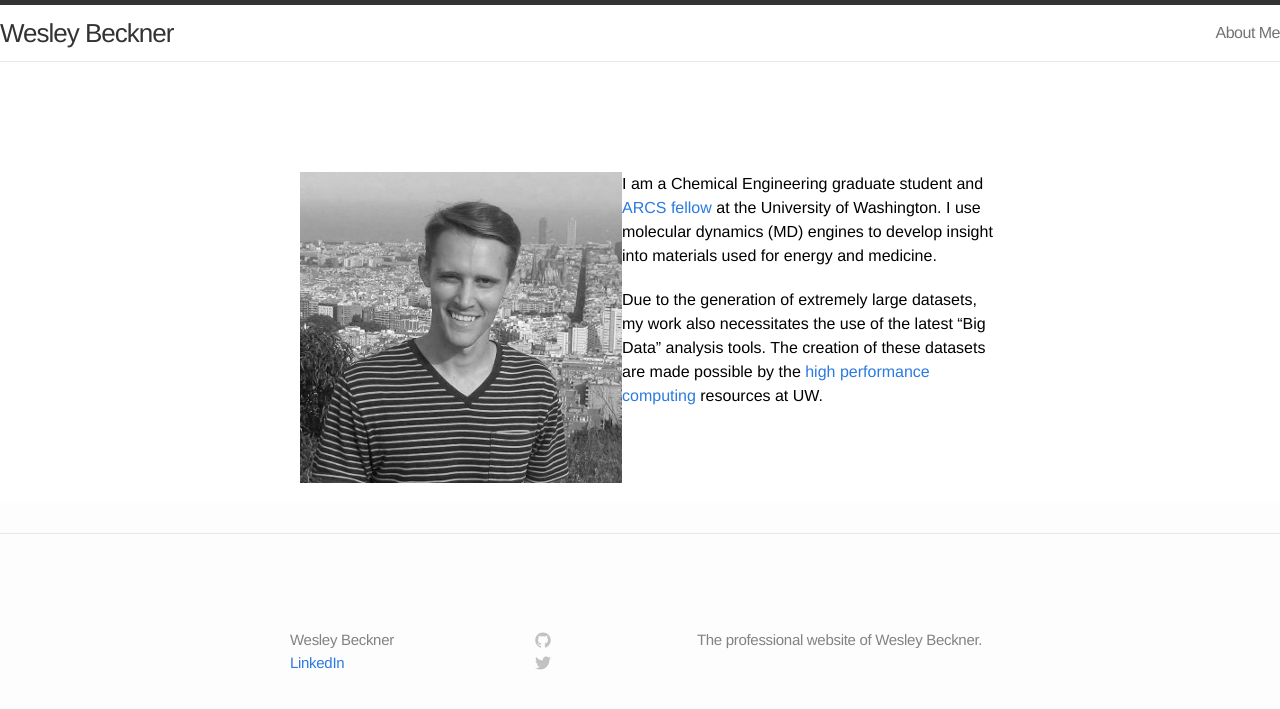
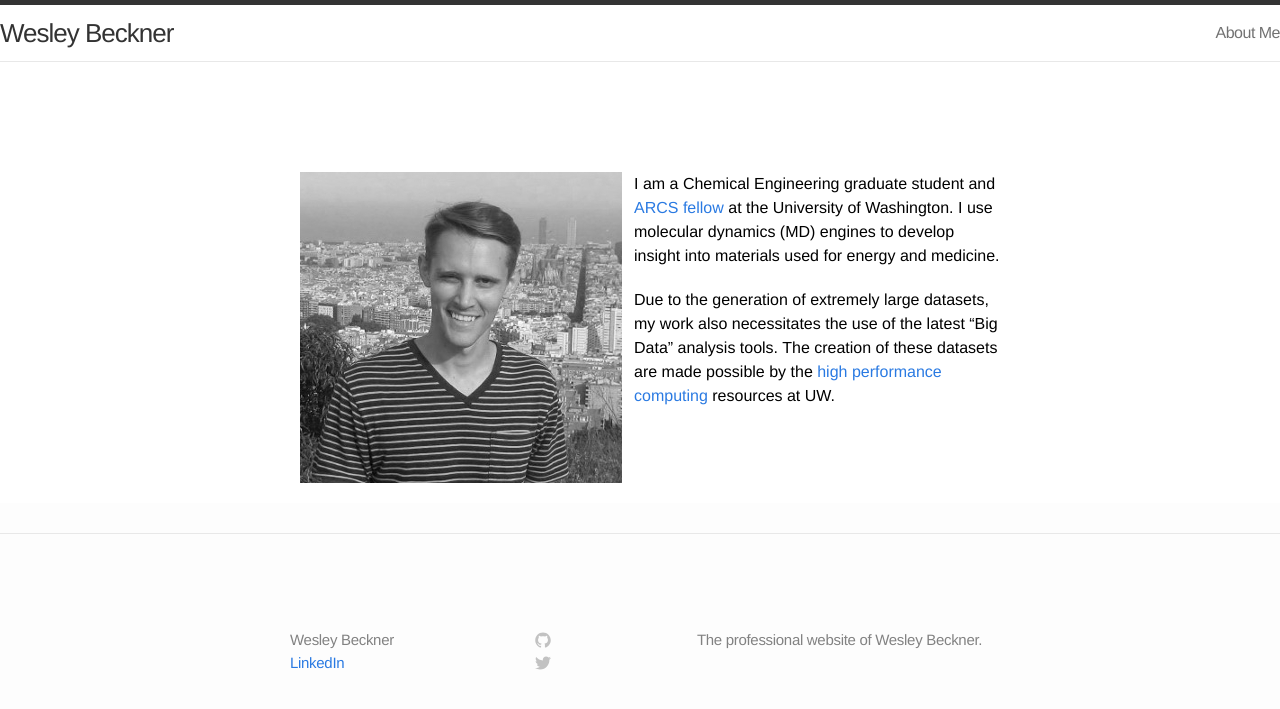
Before and after one commit to wesleybeckner/wesleybeckner.github.io, a Jekyll site: the page built from index.md, in a window 1280 px wide. Shown: the top 709 px of the page. Built offline with Jekyll 4.4.1, drawn with Linux system fonts in a browser that asks for light colours.

Commit message:
trying to get jekyll to work

```diff
--- a/index.md
+++ b/index.md
@@ -2,7 +2,7 @@
 layout: page
 ---
 
-<img align="left" src="{{ site.url }}/assets/professional_wes1.jpg" hspace="60">
+<img align="left" src="{{ site.url }}/assets/professional_wes1.jpg" hspace="60" style="PADDING-RIGHT: 12px">
 
 I am a Chemical Engineering graduate student and [ARCS fellow](http://seattlearcsfoundation.org/) at the University of Washington. I use molecular dynamics (MD) engines to develop insight into materials used for energy and medicine.
 
```
